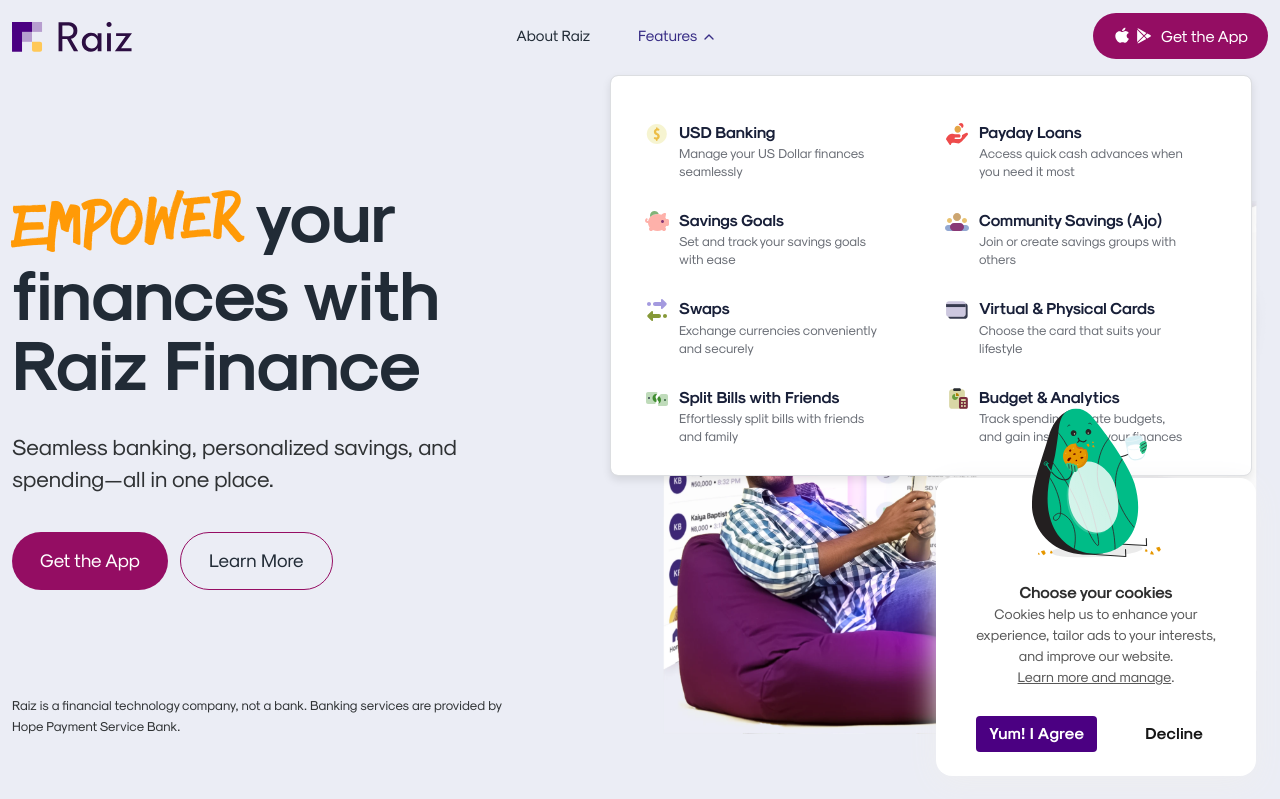
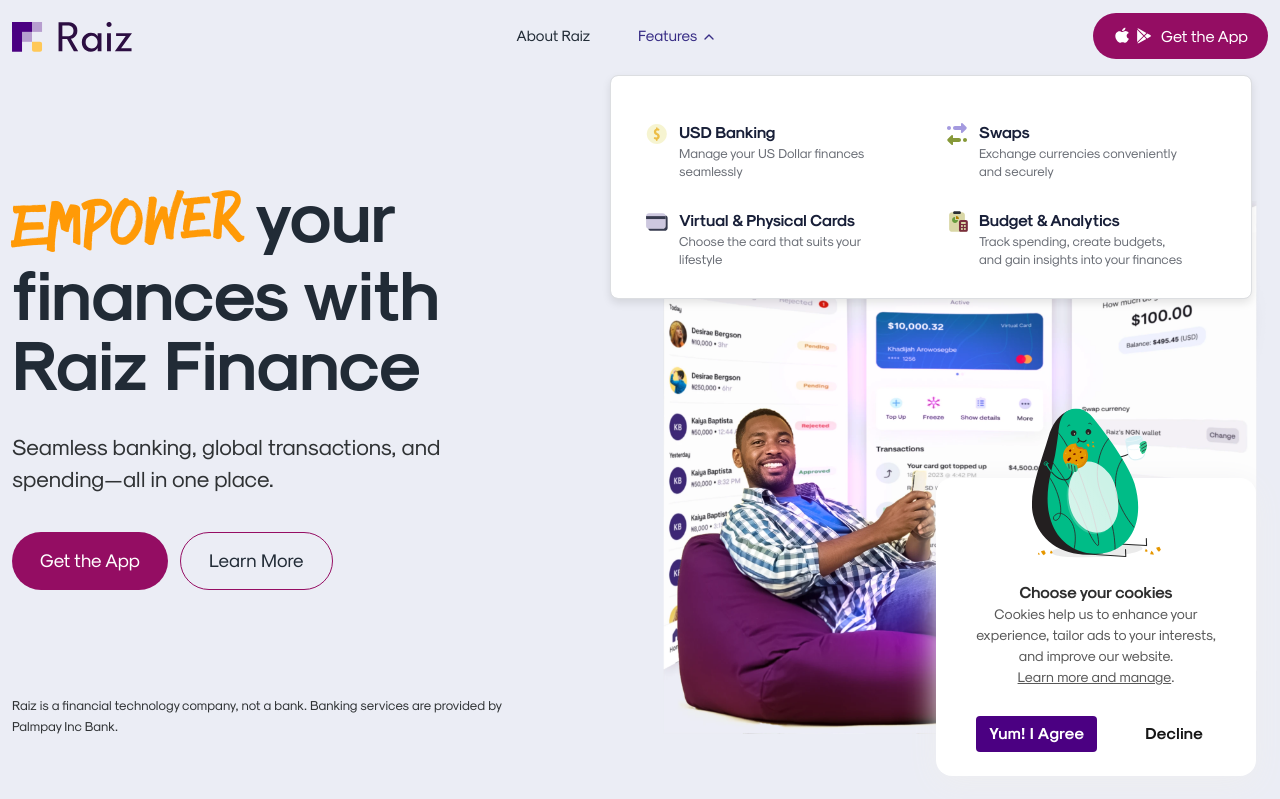
Before and after one commit to Oyedele-Sg/raiz-web, a PHP site: page / in a window 1280 px wide, after a click on "Features". Shown: the top 799 px of the page. Run offline with PHP 8.4, Linux system fonts and the light colour scheme; some web fonts are replaced.

Commit message:
temporary updates for v1

```diff
--- a/index.php
+++ b/index.php
@@ -5,7 +5,7 @@
         <meta charset="UTF-8" />
         <meta http-equiv="X-UA-Compatible" content="IE=edge" />
         <meta name="viewport" content="width=device-width, initial-scale=1.0" />
-        <title>Raiz | Seamless banking, personalized savings, and spending—all in one place</title>
+        <title>Raiz | Seamless banking, global transactions, and spending—all in one place</title>
 
         <?php include('modules/header-info.php'); ?>
     </head>
@@ -20,7 +20,7 @@
                         <div class="hero-header wow fadeInUp" data-wow-delay=".2s">
                             <h1 class="hero-title"><span class="text-cursive">Empower</span> your finances with Raiz Finance</h1>
                             <div class="hero-text--wrapper">
-                                <h3 class="hero-subtitle">Seamless banking, personalized savings, and spending—all in one place.</h3>
+                                <h3 class="hero-subtitle">Seamless banking, global transactions, and spending—all in one place.</h3>
                                 <div class="btn-action--wrapper">
                                     <a href="#" class="get-app--btn" data-bs-toggle="modal" data-bs-target="#downloadApp">
                                         <div class="text-move--wrapper">
@@ -46,7 +46,7 @@
                         <img src="assets/images/hero-bg-image.webp" class="hero-bg-image wow fadeInUp" data-wow-delay=".35s" alt="Hero Image"/>
                     </div>
                 </div>
-                <div class="disclaimer-text wow fadeInUp" data-wow-delay=".3s">Raiz is a financial technology company, not a bank. Banking services are provided by Hope Payment Service Bank.</div>
+                <div class="disclaimer-text wow fadeInUp" data-wow-delay=".3s">Raiz is a financial technology company, not a bank. Banking services are provided by Palmpay Inc Bank.</div>
             </div>
             <!-- <div class="hero-image--background"></div> -->
         </section>
@@ -109,16 +109,22 @@
                                             <span class="tab-text">USD Banking</span>
                                         </div>
                                     </a>
-                                    <a href="#payday-loans" class="nav-link" data-bs-toggle="tab" role="tab" aria-controls="payday-loans" aria-selected="false">
-                                        <div class="link-content">
-                                            <img class="tab-icon" src="assets/images/icons/payday-loan-icon.svg" alt="Payday Loans Icon">
-                                            <span class="tab-text">Payday Loans</span>
-                                        </div>
-                                    </a>
                                     <a href="#swap" class="nav-link" data-bs-toggle="tab" role="tab" aria-controls="swap" aria-selected="false">
                                         <div class="link-content">
                                             <img class="tab-icon" src="assets/images/icons/swap-icon.svg" alt="Swap Icon">
                                             <span class="tab-text">Swap</span>
+                                        </div>
+                                    </a>
+                                    <a href="#card" class="nav-link" data-bs-toggle="tab" role="tab" aria-controls="card" aria-selected="false">
+                                        <div class="link-content">
+                                            <img class="tab-icon" src="assets/images/icons/cashback-icon.svg" alt="Card Icon">
+                                            <span class="tab-text">Virtual Cards</span>
+                                        </div>
+                                    </a>
+                                    <!-- <a href="#payday-loans" class="nav-link" data-bs-toggle="tab" role="tab" aria-controls="payday-loans" aria-selected="false">
+                                        <div class="link-content">
+                                            <img class="tab-icon" src="assets/images/icons/payday-loan-icon.svg" alt="Payday Loans Icon">
+                                            <span class="tab-text">Payday Loans</span>
                                         </div>
                                     </a>
                                     <a href="#ajo" class="nav-link" data-bs-toggle="tab" role="tab" aria-controls="ajo" aria-selected="false">
@@ -126,7 +132,7 @@
                                             <img class="tab-icon" src="assets/images/icons/ajo-icon.svg" alt="Ajo Icon">
                                             <span class="tab-text">Ajo</span>
                                         </div>
-                                    </a>
+                                    </a> -->
                                 </div>
                             </div>
 
@@ -155,7 +161,7 @@
                                         </div>
                                     </div>
 
-                                    <div class="tab-pane fade" id="payday-loans" role="tabpanel" aria-labelledby="payday-loans-tab">
+                                    <!-- <div class="tab-pane fade" id="payday-loans" role="tabpanel" aria-labelledby="payday-loans-tab">
                                         <div class="content-wrapper">
                                             <div class="image-wrapper">
                                                 <img src="assets/images/raiz-loans-screen.png" loading="lazy" sizes="(max-width: 479px) 300px, (max-width: 767px) 55vw, 100vw" alt="" class="image">
@@ -176,7 +182,7 @@
                                                 </div>
                                             </div>
                                         </div>
-                                    </div>
+                                    </div> -->
 
                                     <div class="tab-pane fade" id="swap" role="tabpanel" aria-labelledby="swap-tab">
                                         <div class="content-wrapper">
@@ -201,7 +207,7 @@
                                         </div>
                                     </div>
 
-                                    <div class="tab-pane fade" id="ajo" role="tabpanel" aria-labelledby="ajo-tab">
+                                    <!-- <div class="tab-pane fade" id="ajo" role="tabpanel" aria-labelledby="ajo-tab">
                                         <div class="content-wrapper">
                                             <div class="image-wrapper">
                                                 <img src="assets/images/raiz-community-saving-screen.png" loading="lazy" sizes="(max-width: 479px) 300px, (max-width: 767px) 55vw, 100vw" alt="" class="image">
@@ -216,6 +222,29 @@
                                                             <div class="text-move">
                                                                 <div class="button-text">Explore Community Savings</div>
                                                                 <div class="button-text is_2">Explore Community Savings</div>
+                                                            </div>
+                                                        </div>
+                                                    </a>
+                                                </div>
+                                            </div>
+                                        </div>
+                                    </div> -->
+
+                                    <div class="tab-pane fade" id="card" role="tabpanel" aria-labelledby="card-tab">
+                                        <div class="content-wrapper">
+                                            <div class="image-wrapper">
+                                                <img src="assets/images/raiz-usd-wallet-screen.png" loading="lazy" sizes="(max-width: 479px) 300px, (max-width: 767px) 55vw, 100vw" alt="" class="image">
+                                            </div>
+                                            <div class="copy-wrapper">
+                                                <div class="tagline">Virtual Card</div>
+                                                <h3 class="large-text">Simple, Accessible & Affordable</h3>
+                                                <div class="small-text">Enjoy the freedom to pay for all your favorite subscriptions and online transactions.</div>
+                                                <div class="btn-link--wrapper">
+                                                    <a href="debit-card.php" class="get-app--btn">
+                                                        <div class="text-move--wrapper">
+                                                            <div class="text-move">
+                                                                <div class="button-text">Explore Card</div>
+                                                                <div class="button-text is_2">Explore Card</div>
                                                             </div>
                                                         </div>
                                                     </a>
--- a/modules/footer.php
+++ b/modules/footer.php
@@ -35,7 +35,7 @@
                         <div class="ud-widget social-widget">
                             <ul class="ud-widget-socials social-widget--item">
                                 <li>
-                                    <a href="https://twitter.com/#" class="social-link" target="_blank">
+                                    <a href="https://x.com/RaizCompany" class="social-link" target="_blank">
                                         <svg version="1.1" baseProfile="basic" id="Layer_1" xmlns="http://www.w3.org/2000/svg" xmlns:xlink="http://www.w3.org/1999/xlink" x="0px" y="0px" viewBox="0 0 32 32" xml:space="preserve">
                                             <polygon style="fill:none;stroke:currentColor;stroke-width:2;stroke-miterlimit:10;" points="20.552,27 5.886,5 11.482,5 26.148,27 "></polygon>
                                             <g style="fill: currentColor;">
@@ -46,14 +46,14 @@
                                     </a>
                                 </li>
                                 <li>
-                                    <a href="https://www.instagram.com/#" class="social-link" target="_blank">
+                                    <a href="https://instagram.com/raizdigitalcompany/" class="social-link" target="_blank">
                                         <svg xmlns="http://www.w3.org/2000/svg" xmlns:xlink="http://www.w3.org/1999/xlink" viewBox="0 0 32 32" width="32px" height="32px">
                                             <path style="fill:none;stroke:currentColor;stroke-width:2;stroke-miterlimit:10;" d="M11.455,26h9.091C23.558,26,26,23.558,26,20.545v-9.091C26,8.442,23.558,6,20.545,6h-9.091C8.442,6,6,8.442,6,11.455v9.091C6,23.558,8.442,26,11.455,26z"></path><circle style="fill:none;stroke:currentColor;stroke-width:2;stroke-miterlimit:10;" cx="16" cy="16" r="5"></circle><circle cx="21.909" cy="10.091" r="0.909"></circle>
                                         </svg>
                                     </a>
                                 </li>
                                 <li>
-                                    <a href="#" class="social-link" target="_blank">
+                                    <a href="https://www.linkedin.com/company/raiz-digital-services-company/" class="social-link" target="_blank">
                                         <svg version="1.1" id="Layer_1" xmlns="http://www.w3.org/2000/svg" xmlns:xlink="http://www.w3.org/1999/xlink" x="0px" y="0px" viewBox="0 0 32 32" style="enable-background:new 0 0 32 32;" xml:space="preserve">
                                             <g>
                                                 <path style="fill: currentColor;" d="M10.924,26H6.363V11.311h4.561V26z M8.641,9.308C7.183,9.308,6,8.1,6,6.641C6,5.182,7.183,4,8.642,4c1.459,0,2.641,1.183,2.641,2.641C11.283,8.1,10.099,9.308,8.641,9.308z M26.995,26h-4.551v-7.15c0-1.704-0.034-3.889-2.371-3.889c-2.371,0-2.516,1.851-2.516,3.767V26H13V11.311h4.374v2.004h0.064C18.047,12.161,19.316,11,21.535,11C26.151,11,27,13.983,27,17.931V26H26.995z"></path>
@@ -62,7 +62,7 @@
                                     </a>
                                 </li>
                                 <li>
-                                    <a href="https://fb.me/#" class="social-link" target="_blank">
+                                    <a href="https://www.facebook.com/profile.php?id=61557956021410" class="social-link" target="_blank">
                                         <svg version="1.1" id="Layer_1" xmlns="http://www.w3.org/2000/svg" xmlns:xlink="http://www.w3.org/1999/xlink" x="0px" y="0px" viewBox="0 0 32 32" style="enable-background:new 0 0 32 32;" xml:space="preserve">
                                             <g id="surface1">
                                                 <g>
@@ -79,8 +79,8 @@
             </div>
             <div class="col-md-12 col-sm-12 mt-4">
                 <p class="disclaimer-text">Raiz Digital Services, Co. <br>300 N Creekview, Suite 205 Newark DE 19711 US.</p>
-                <p class="disclaimer-text">Raiz Digital Services Company is a data and financial technology company, not a bank. Banking services are provided by licensed banking partners Providus Bank with registered address at 724 Adetokunbo Ademola Street, Victoria Island, Lagos 101241, Lagos, Nigeria. Providus Bank is regulated by the SEC and the CBN. US services are offered by Raiz Digital Services Company with its registered address at 300 N Creekview, Suite 205 Newark DE 19711 US.</p>
-                <p class="disclaimer-text">†Savings accounts are provided by Providus Bank. Annual percentage yield (APY) of 2% as of 06/16/2022. APY subject to change. No minimum deposit is required to open an account, account is subject to identity verification and no minimum balance is required to obtain any advertised APY. Accounts will not be charged monthly fees.</p>
+                <p class="disclaimer-text">Raiz Digital Services Company is a data and financial technology company, not a bank. Banking services are provided by licensed banking partners Palmpay Inc with registered address at 20 Opebi Road, Opebi, Lagos 101233, Lagos, Nigeria. PalmPay Inc is regulated by the SEC and the CBN. US services are offered by Raiz Digital Services Company with its registered address at 300 N Creekview, Suite 205 Newark DE 19711 US.</p>
+                <p class="disclaimer-text">†Savings accounts are provided by Palmpay Inc. Annual percentage yield (APY) of 2% as of 06/16/2022. APY subject to change. No minimum deposit is required to open an account, account is subject to identity verification and no minimum balance is required to obtain any advertised APY. Accounts will not be charged monthly fees.</p>
                 <div class="copyright-text"> © Raiz Digital Services Company <?php echo date("Y"); ?>. All rights reserved. </div>
             </div>
         </div>
--- a/modules/main-nav.php
+++ b/modules/main-nav.php
@@ -39,7 +39,7 @@
                                                     </div>
                                                 </a>
                                             </li>
-                                            <li>
+                                            <!-- <li>
                                                 <a class="dropdown-item" href="payday-loans.php">
                                                     <div class="icon-wrapper">
                                                         <svg class="svg-icon" width="24" height="24" viewBox="0 0 24 24" fill="none" xmlns="http://www.w3.org/2000/svg">
@@ -52,8 +52,8 @@
                                                         <div class="text-subtitle">Access quick cash advances when you need it most</div>
                                                     </div>
                                                 </a>
-                                            </li>
-                                            <li>
+                                            </li> -->
+                                            <!-- <li>
                                                 <a class="dropdown-item" href="savings-goals.php">
                                                     <div class="icon-wrapper">
                                                         <svg class="svg-icon" width="48" height="48" viewBox="0 0 48 48" fill="none" xmlns="http://www.w3.org/2000/svg">
@@ -74,8 +74,8 @@
                                                         <div class="text-subtitle">Set and track your savings goals with ease</div>
                                                     </div>
                                                 </a>
-                                            </li>
-                                            <li>
+                                            </li> -->
+                                            <!-- <li>
                                                 <a class="dropdown-item" href="ajo.php">
                                                     <div class="icon-wrapper">
                                                         <svg class="svg-icon" width="24" height="24" viewBox="0 0 24 24" fill="none" xmlns="http://www.w3.org/2000/svg">
@@ -91,7 +91,7 @@
                                                         <div class="text-subtitle">Join or create savings groups with others</div>
                                                     </div>
                                                 </a>
-                                            </li>
+                                            </li> -->
                                             <li>
                                                 <a class="dropdown-item" href="swaps.php">
                                                     <div class="icon-wrapper">
@@ -126,7 +126,7 @@
                                                     </div>
                                                 </a>
                                             </li>
-                                            <li>
+                                            <!-- <li>
                                                 <a class="dropdown-item" href="split-bills.php">
                                                     <div class="icon-wrapper">
                                                         <svg class="svg-icon" width="48" height="48" viewBox="0 0 48 48" fill="none" xmlns="http://www.w3.org/2000/svg">
@@ -143,7 +143,7 @@
                                                         <div class="text-subtitle">Effortlessly split bills with friends and family</div>
                                                     </div>
                                                 </a>
-                                            </li>
+                                            </li> -->
                                             <li>
                                                 <a class="dropdown-item" href="budget-analytics.php">
                                                     <div class="icon-wrapper">
```
Also changed, not shown: about-us.php (+8 -8 lines), index-old.php (+7 -7 lines).
